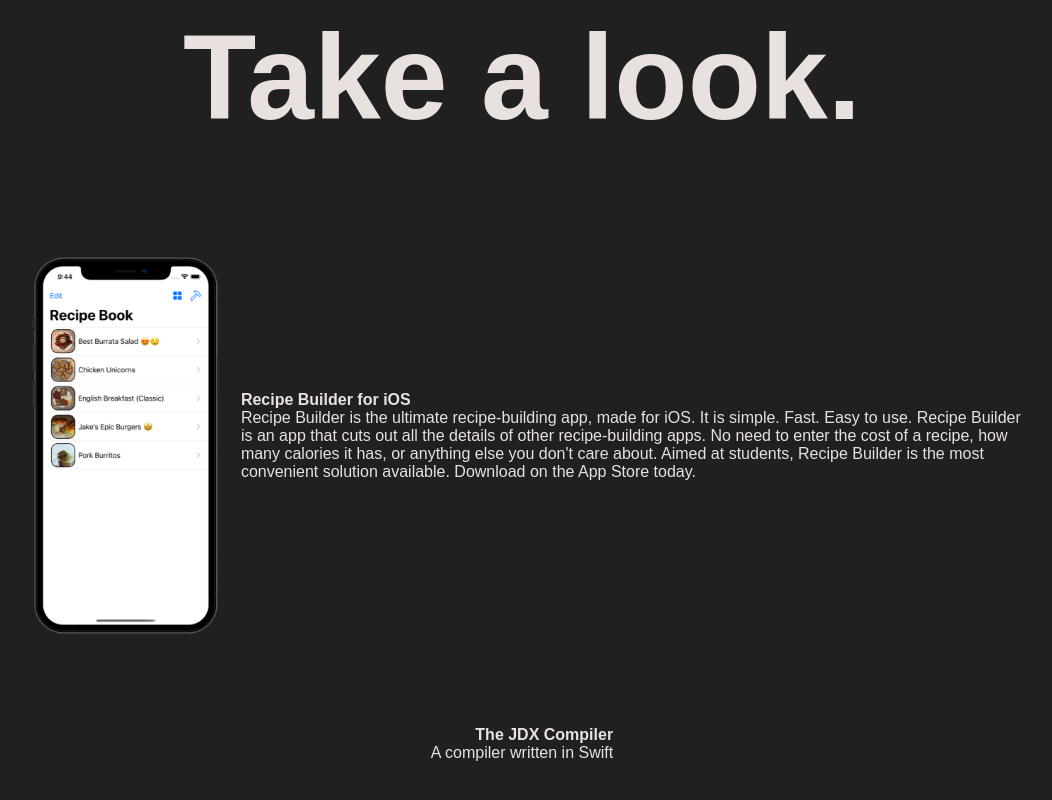
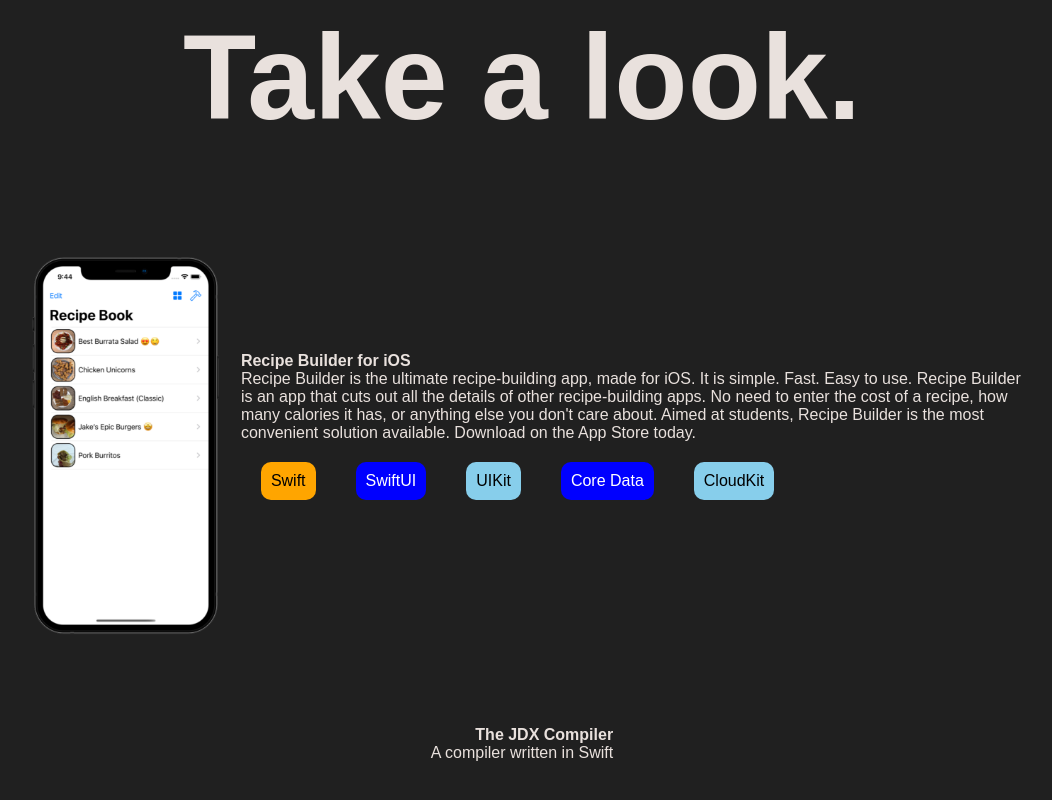
Before and after one commit to jakedves/portfolio, a React (Create React App) app: page / in a window 1280 px wide. Shown: the part 1992-2792 px from the top of the page, without its empty margins (118-1170 px from the left). Built offline with nearby package versions, Linux system fonts and the light colour scheme.

Commit message:
Added tools/technologies to projects

```diff
--- a/src/AboutCard.js
+++ b/src/AboutCard.js
@@ -1,12 +1,14 @@
-export default function AboutCard({ title, description = "", imagePath }) {
+export default function AboutCard({ title, description, imagePath }) {
   return (
     <div className="card">
       <h1 className="card-title">{title}</h1>
-      <img
-        className="card-image"
-        src={imagePath}
-        alt={`what I'm currently ${title}`}
-      />
+      {imagePath && (
+        <img
+          className="card-image"
+          src={imagePath}
+          alt={`what I'm currently ${title}`}
+        />
+      )}
       <p className="card-desc">{description}</p>
     </div>
   );
--- a/src/App.css
+++ b/src/App.css
@@ -168,3 +168,11 @@
 .showcase .right-aligned {
   text-align: right;
 }
+
+/* Tool Badges */
+.tool {
+  padding: 10px;
+  margin: 20px 20px;
+  border-radius: 10px;
+  display: inline-block;
+}
--- /dev/null
+++ b/src/BadgeList.js
@@ -0,0 +1,17 @@
+export default function BadgeList({ tools }) {
+  const blackText = ["yellow", "orange", "white", "lightblue", "skyblue"];
+
+  return tools.map((tool) => {
+    return (
+      <div
+        className="tool"
+        style={{
+          background: tool.color,
+          color: blackText.includes(tool.color) ? "black" : "white",
+        }}
+      >
+        {tool.tool}
+      </div>
+    );
+  });
+}
--- a/src/Projects.js
+++ b/src/Projects.js
@@ -10,7 +10,13 @@
        of a recipe, how many calories it has, or anything else you don't care about. Aimed at students, Recipe Builder is
        the most convenient solution available. Download on the App Store today.`,
       image: RecipeBuilder,
-      tools: ["Swift", "SwiftUI", "UIKit", "Core Data", "CloudKit"],
+      tools: [
+        { tool: "Swift", color: "orange" },
+        { tool: "SwiftUI", color: "blue" },
+        { tool: "UIKit", color: "skyblue" },
+        { tool: "Core Data", color: "blue" },
+        { tool: "CloudKit", color: "skyblue" },
+      ],
     },
     {
       name: "The JDX Compiler",
@@ -20,7 +26,13 @@
       name: "Sleep & Mood Tracker for Desktop",
       desc: `A Java app that tracks a users mood and sleep over time, giving them tips on how to
       improve their lifestyle`,
-      tools: ["Java", "Java Swing", "SQL", "JFreeChart", "Scrum Methodology"],
+      tools: [
+        { tool: "Java", color: "orange" },
+        { tool: "Java Swing", color: "yellow" },
+        { tool: "JFreeChart", color: "green" },
+        ,
+        { tool: "Scrum Methodology", color: "blue" },
+      ],
     },
     {
       name: "Worlds Apart",
@@ -32,7 +44,26 @@
        \n
        This game was made using Unity3D, C# and we worked with pair programming, and designed the map ourselves. The assets
         used in the game were all free assets from the Unity Asset Store.`,
-      tools: ["C#", "Unity 3D", "Unity Animator", "Scripting"],
+      tools: [
+        { tool: "C#", color: "purple" },
+        { tool: "Unity 3D", color: "grey" },
+        { tool: "Unity Animator", color: "grey" },
+        { tool: "Scripting", color: "red" },
+        { tool: "Pair Programming", color: "green" },
+        { tool: "Level Design", color: "blue" },
+      ],
+    },
+    {
+      name: "This Website!",
+      desc: `This is my portfolio website. I wanted to use a framework like React to build it as that's one of the frameworks that
+       was used to inspire SwiftUI. The declarative and reactive nature allows interfaces to be created very quickly, and allows us to
+       separate components very easily, like other objects.`,
+      tools: [
+        { tool: "HTML", color: "red" },
+        { tool: "CSS", color: "blue" },
+        { tool: "JavaScript", color: "yellow" },
+        { tool: "React", color: "blue" },
+      ],
     },
   ];
 
--- a/src/ShowcaseItem.js
+++ b/src/ShowcaseItem.js
@@ -1,3 +1,6 @@
+import Projects from "./Projects";
+import BadgeList from "./BadgeList";
+
 export default function ShowcaseItem({ project, rightAligned }) {
   return (
     <div
@@ -12,6 +15,8 @@
         {/* attributes here are empty */}
         <strong>{project.name}</strong>
         <p>{project.desc}</p>
+
+        {project.tools ? <BadgeList tools={project.tools} /> : null}
       </div>
     </div>
   );
```
